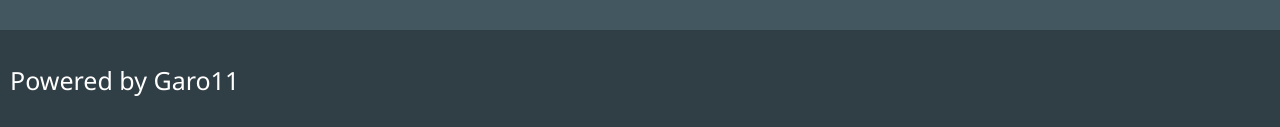
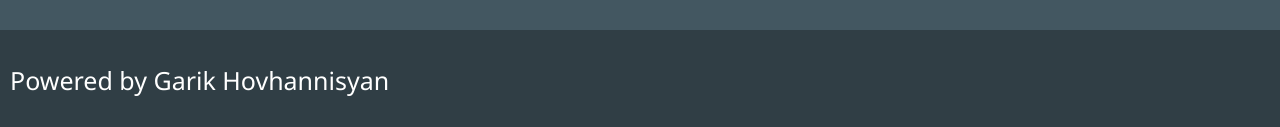
Before and after one commit to Hovhannisyan11/Social-Media, a plain HTML site: page index.html in a window 1280 px wide. Shown: the part 1933-2060 px from the top of the page. Drawn offline with nearby package versions, Linux system fonts and the light colour scheme.

Commit message:
Update index.html

```diff
--- a/index.html
+++ b/index.html
@@ -386,7 +386,7 @@
 
 
 <footer class="f_2">
-  <p>Powered by Garo11</p>
+  <p>Powered by Garik Hovhannisyan</p>
 </footer>
 
 
```
